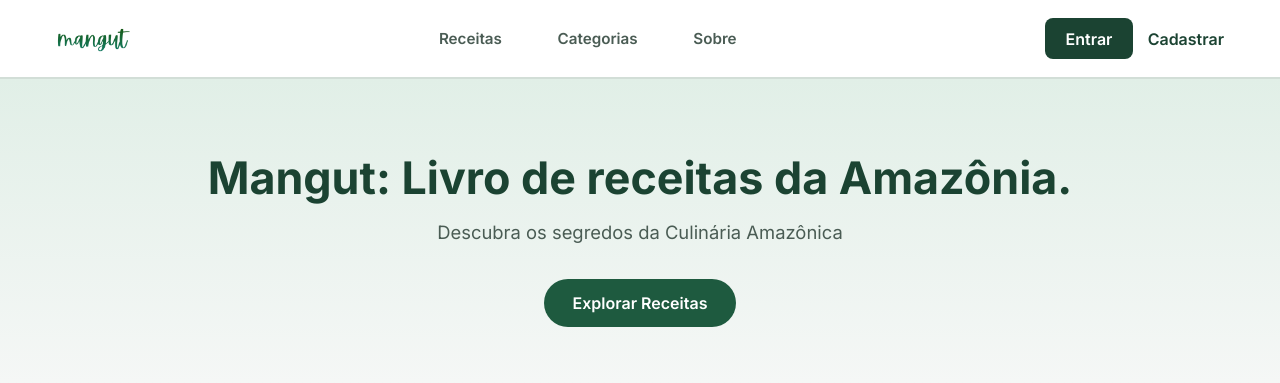
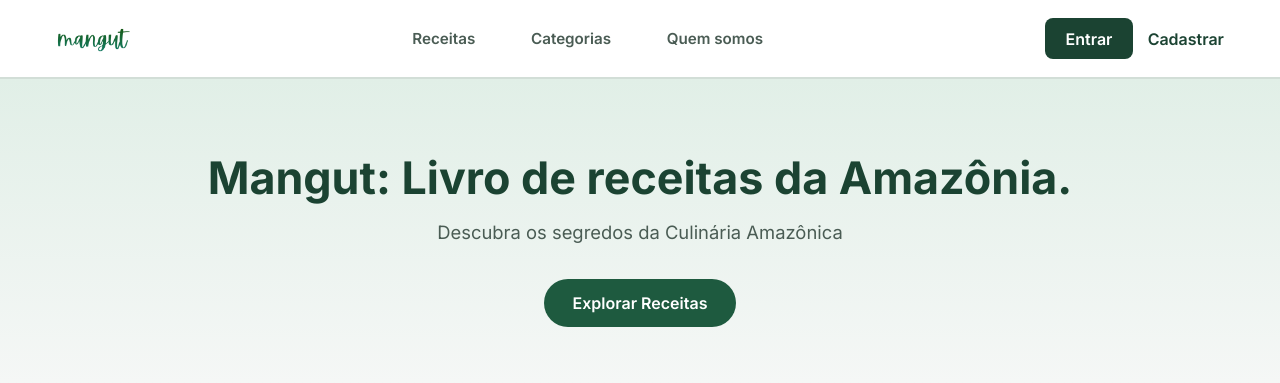
Before and after one commit to NicolasNish/mangut, a Flask app: page / in a window 1280 px wide. Shown: the top 383 px of the page. Run offline with Flask 3, Linux system fonts and the light colour scheme.

Commit message:
Corrigindo nome Sobre para Quem somos

```diff
--- a/app/templates/categorias.html
+++ b/app/templates/categorias.html
@@ -18,7 +18,7 @@
         <nav class="nav-links">
             <a href="/receitas">Receitas</a>
             <a href="/categorias" class="active">Categorias</a>
-            <a href="/sobre">Sobre</a>
+            <a href="/sobre">Quem somos</a>
         </nav>
         <div class="nav-actions">
             {% if current_user.is_authenticated %}
--- a/app/templates/index.html
+++ b/app/templates/index.html
@@ -23,7 +23,7 @@
             {% if current_user.is_authenticated %}
                 <a href="/pastas">Minhas Pastas</a>
             {% endif %}
-            <a href="/sobre">Sobre</a>
+            <a href="/sobre">Quem somos</a>
         </nav>
         <div class="nav-actions">
             {% if current_user.is_authenticated %}
--- a/app/templates/pastas.html
+++ b/app/templates/pastas.html
@@ -19,7 +19,7 @@
             <a href="/receitas">Receitas</a>
             <a href="/categorias">Categorias</a>
             <a href="/pastas" class="active">Minhas Pastas</a>
-            <a href="/sobre">Sobre</a>
+            <a href="/sobre">Quem somos</a>
         </nav>
         <div class="nav-actions">
             {% if current_user.is_authenticated %}
--- a/app/templates/perfil.html
+++ b/app/templates/perfil.html
@@ -24,7 +24,7 @@
         <nav class="nav-links">
             <a href="/receitas">Receitas</a>
             <a href="/categorias">Categorias</a>
-            <a href="/sobre">Sobre</a>
+            <a href="/sobre">Quem somos</a>
         </nav>
         <div class="nav-actions">
             <a href="/perfil" class="navbar-user-link">
--- a/app/templates/receita.html
+++ b/app/templates/receita.html
@@ -19,7 +19,7 @@
         <nav class="nav-links">
             <a href="/receitas">Receitas</a>
             <a href="/categorias">Categorias</a>
-            <a href="/sobre">Sobre</a>
+            <a href="/sobre">Quem somos</a>
         </nav>
         <div class="nav-actions">
             {% if current_user.is_authenticated %}
--- a/app/templates/receitas.html
+++ b/app/templates/receitas.html
@@ -18,7 +18,7 @@
         <nav class="nav-links">
             <a href="/receitas" class="active">Receitas</a>
             <a href="/categorias">Categorias</a>
-            <a href="/sobre">Sobre</a>
+            <a href="/sobre">Quem somos</a>
         </nav>
         <div class="nav-actions">
             {% if current_user.is_authenticated %}
--- a/app/templates/sobre.html
+++ b/app/templates/sobre.html
@@ -18,7 +18,7 @@
         <nav class="nav-links">
             <a href="/receitas">Receitas</a>
             <a href="/categorias">Categorias</a>
-            <a href="/sobre" class="active">Sobre</a>
+            <a href="/sobre" class="active">Quem somos</a>
         </nav>
         <div class="nav-actions">
             {% if current_user.is_authenticated %}
```
